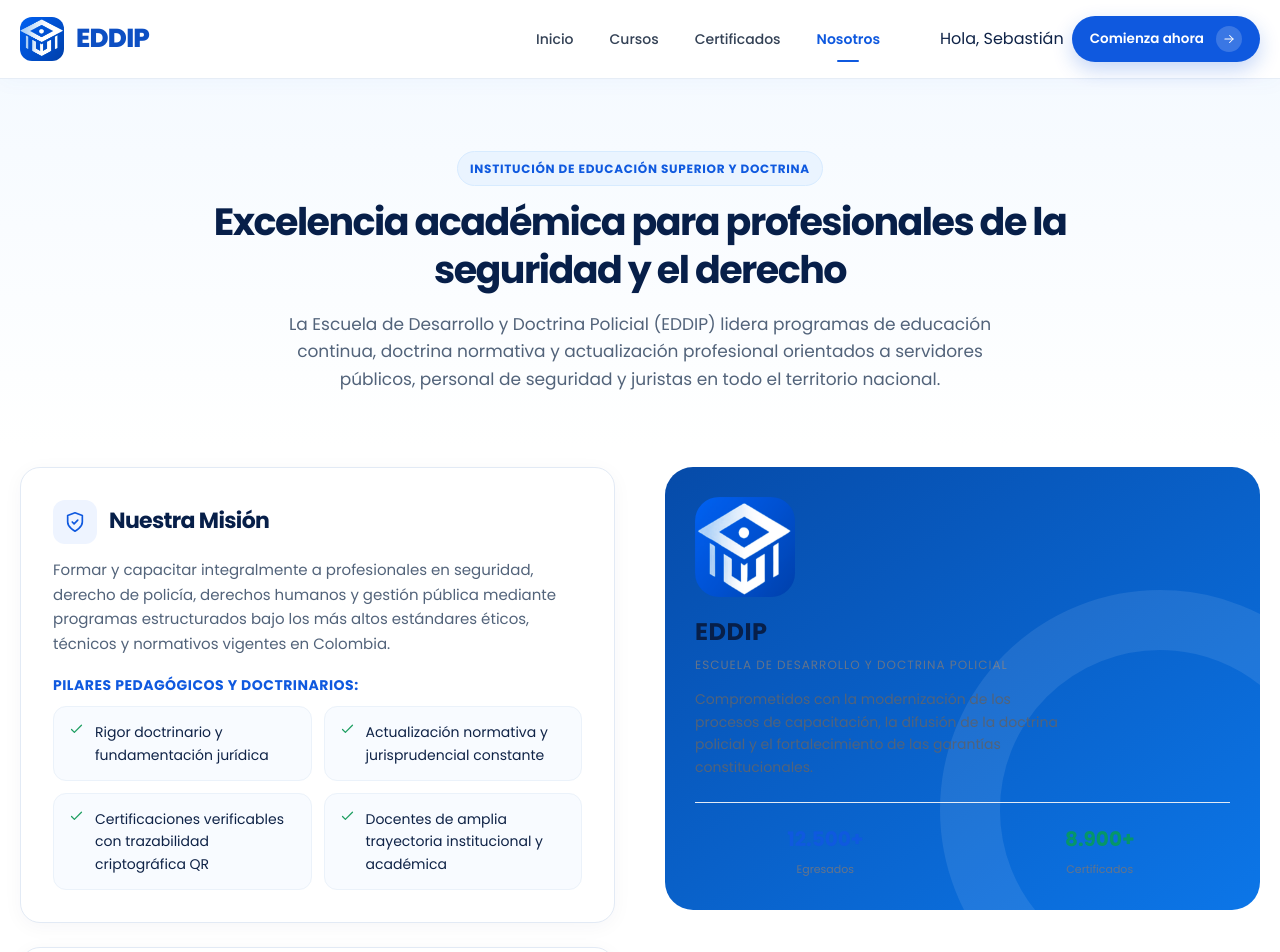
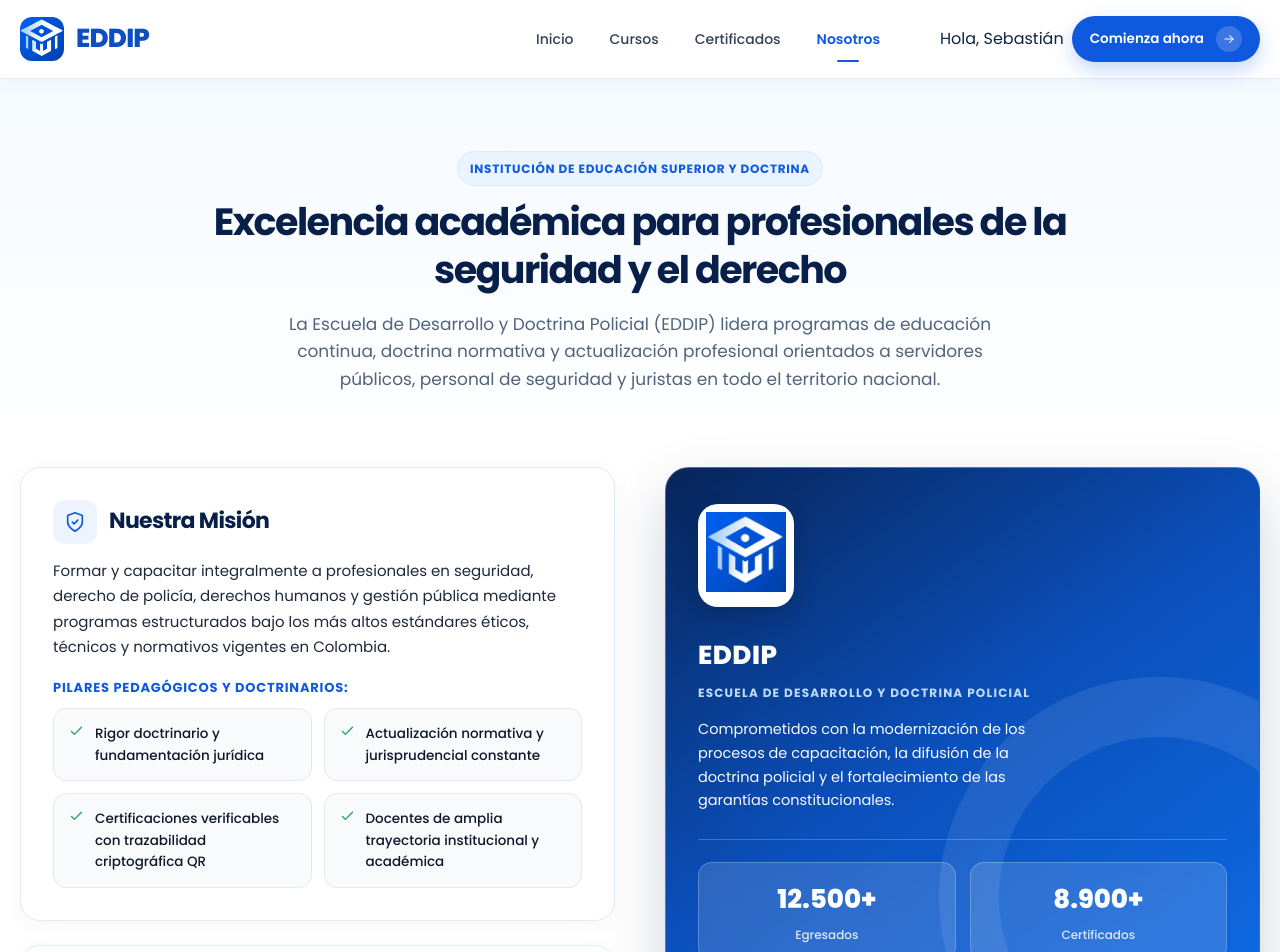
Before and after one commit to contactoktweb/eddip, a Next.js app: page /nosotros in a window 1280 px wide. Shown: the top 952 px of the page. Built offline with nearby package versions, Linux system fonts and the light colour scheme; no server answers; the database is empty.

Commit message:
fix: mejorar contraste visual y accesibilidad AAA en seccion nosotros

```diff
--- a/app/globals.css
+++ b/app/globals.css
@@ -2385,6 +2385,31 @@
 }
 
 /* =========================================================
+   ABOUT VISUAL HIGH CONTRAST (AAA ACCESSIBILITY)
+   ========================================================= */
+.about-visual {
+  min-height: 390px;
+  border-radius: 28px;
+  background: linear-gradient(145deg, #072559 0%, #0b50bc 50%, #0e6ae4 100%) !important;
+  color: #ffffff !important;
+}
+.about-visual strong {
+  color: #ffffff !important;
+}
+.about-visual p {
+  color: #f8fafc !important;
+  line-height: 1.65 !important;
+}
+.about-visual span {
+  color: #bfdbfe;
+}
+.about-logo {
+  width: auto !important;
+  height: auto !important;
+  margin-bottom: 20px !important;
+}
+
+/* =========================================================
    ACCESSIBILITY: PREFERS-REDUCED-MOTION (RULE 27)
    ========================================================= */
 @media (prefers-reduced-motion: reduce) {
--- a/app/nosotros/page.tsx
+++ b/app/nosotros/page.tsx
@@ -67,16 +67,16 @@
                   </div>
                   <h2 style={{ fontSize: 22, margin: 0, color: '#071F49' }}>{content.mission.title}</h2>
                 </div>
-                <p style={{ fontSize: 15, color: '#52637a', lineHeight: 1.65, margin: '0 0 20px' }}>
+                <p style={{ fontSize: 15, color: '#1e293b', lineHeight: 1.7, margin: '0 0 20px', fontWeight: 400 }}>
                   {content.mission.description}
                 </p>
 
-                <h3 style={{ fontSize: 14, textTransform: 'uppercase', letterSpacing: 0.5, color: '#0F59DF', marginBottom: 12 }}>
+                <h3 style={{ fontSize: 13, textTransform: 'uppercase', letterSpacing: 0.8, color: '#0F59DF', marginBottom: 12, fontWeight: 700 }}>
                   Pilares pedagógicos y doctrinarios:
                 </h3>
                 <div className="outcome-list" style={{ marginTop: 8 }}>
                   {content.mission.pillars.map((pillar, idx) => (
-                    <div className="outcome-item" key={idx} style={{ fontSize: 14 }}>
+                    <div className="outcome-item" key={idx} style={{ fontSize: 13.5, color: '#0f172a', fontWeight: 500, background: '#f8fafc', border: '1px solid #e2e8f0' }}>
                       <Icon name="check" size={17} />
                       <span>{pillar}</span>
                     </div>
@@ -110,43 +110,113 @@
                   </div>
                   <h2 style={{ fontSize: 22, margin: 0, color: '#071F49' }}>{content.vision.title}</h2>
                 </div>
-                <p style={{ fontSize: 15, color: '#52637a', lineHeight: 1.65, margin: 0 }}>
+                <p style={{ fontSize: 15, color: '#1e293b', lineHeight: 1.7, margin: 0, fontWeight: 400 }}>
                   {content.vision.description}
                 </p>
               </article>
             </div>
 
             {/* Columna Visual Institucional */}
-            <aside className="about-visual" style={{ alignSelf: 'flex-start', position: 'sticky', top: 90 }}>
-              <div className="about-logo" style={{ marginBottom: 16 }}>
-                <Image src="/eddip-logo.png" alt="Escuela EDDIP" width={110} height={110} priority />
+            <aside
+              className="about-visual"
+              style={{
+                alignSelf: 'flex-start',
+                position: 'sticky',
+                top: 90,
+                background: 'linear-gradient(145deg, #072559 0%, #0b50bc 50%, #0e6ae4 100%)',
+                color: '#ffffff',
+                borderRadius: 24,
+                padding: '36px 32px',
+                boxShadow: '0 25px 60px rgba(7, 31, 73, 0.2)',
+                border: '1px solid rgba(255, 255, 255, 0.18)',
+              }}
+            >
+              <div
+                className="about-logo"
+                style={{
+                  marginBottom: 20,
+                  background: '#ffffff',
+                  padding: 8,
+                  borderRadius: 20,
+                  display: 'inline-block',
+                  boxShadow: '0 10px 25px rgba(0, 0, 0, 0.16)',
+                  width: 'auto',
+                  height: 'auto',
+                }}
+              >
+                <Image src="/eddip-logo.png" alt="Escuela EDDIP" width={80} height={80} priority />
               </div>
-              <strong style={{ fontSize: 24, letterSpacing: 0.5, color: '#071F49' }}>EDDIP</strong>
-              <span style={{ fontSize: 12, color: '#64748b', textTransform: 'uppercase', letterSpacing: 1, display: 'block', margin: '4px 0 14px' }}>
+
+              <strong style={{ fontSize: 26, letterSpacing: 0.5, color: '#ffffff', display: 'block', fontWeight: 800 }}>
+                EDDIP
+              </strong>
+              <span
+                style={{
+                  fontSize: 12,
+                  color: '#bfdbfe',
+                  textTransform: 'uppercase',
+                  letterSpacing: 1.2,
+                  display: 'block',
+                  margin: '6px 0 16px',
+                  fontWeight: 700,
+                }}
+              >
                 Escuela de Desarrollo y Doctrina Policial
               </span>
-              <p style={{ fontSize: 14, color: '#52637a', lineHeight: 1.6, margin: 0 }}>
+              <p
+                style={{
+                  fontSize: 14.5,
+                  color: '#f8fafc',
+                  lineHeight: 1.65,
+                  margin: 0,
+                  fontWeight: 400,
+                }}
+              >
                 Comprometidos con la modernización de los procesos de capacitación, la difusión de la doctrina policial y el fortalecimiento de las garantías constitucionales.
               </p>
 
               <div
                 style={{
-                  marginTop: 24,
-                  paddingTop: 20,
-                  borderTop: '1px solid var(--line)',
+                  marginTop: 26,
+                  paddingTop: 22,
+                  borderTop: '1px solid rgba(255, 255, 255, 0.22)',
                   display: 'grid',
                   gridTemplateColumns: '1fr 1fr',
                   gap: 14,
                   textAlign: 'center',
                 }}
               >
-                <div>
-                  <strong style={{ display: 'block', fontSize: 20, color: '#0F59DF' }}>{content.stats.students}</strong>
-                  <span style={{ fontSize: 11, color: '#64748b' }}>Egresados</span>
+                <div
+                  style={{
+                    background: 'rgba(255, 255, 255, 0.14)',
+                    backdropFilter: 'blur(8px)',
+                    border: '1px solid rgba(255, 255, 255, 0.22)',
+                    borderRadius: 14,
+                    padding: '16px 10px',
+                  }}
+                >
+                  <strong style={{ display: 'block', fontSize: 26, color: '#ffffff', fontWeight: 800 }}>
+                    {content.stats.students}
+                  </strong>
+                  <span style={{ fontSize: 12, color: '#e2e8f0', display: 'block', marginTop: 4, fontWeight: 500 }}>
+                    Egresados
+                  </span>
                 </div>
-                <div>
-                  <strong style={{ display: 'block', fontSize: 20, color: '#059669' }}>{content.stats.certificates}</strong>
-                  <span style={{ fontSize: 11, color: '#64748b' }}>Certificados</span>
+                <div
+                  style={{
+                    background: 'rgba(255, 255, 255, 0.14)',
+                    backdropFilter: 'blur(8px)',
+                    border: '1px solid rgba(255, 255, 255, 0.22)',
+                    borderRadius: 14,
+                    padding: '16px 10px',
+                  }}
+                >
+                  <strong style={{ display: 'block', fontSize: 26, color: '#4ade80', fontWeight: 800 }}>
+                    {content.stats.certificates}
+                  </strong>
+                  <span style={{ fontSize: 12, color: '#e2e8f0', display: 'block', marginTop: 4, fontWeight: 500 }}>
+                    Certificados
+                  </span>
                 </div>
               </div>
             </aside>
```
